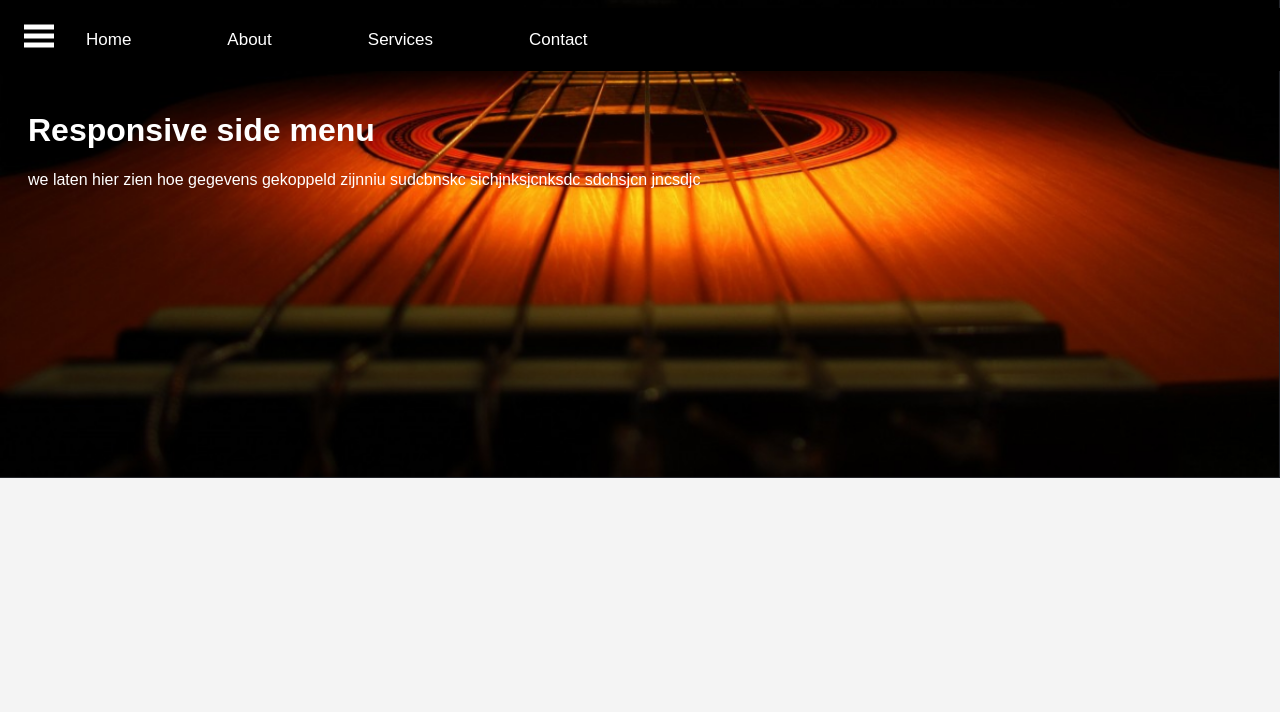
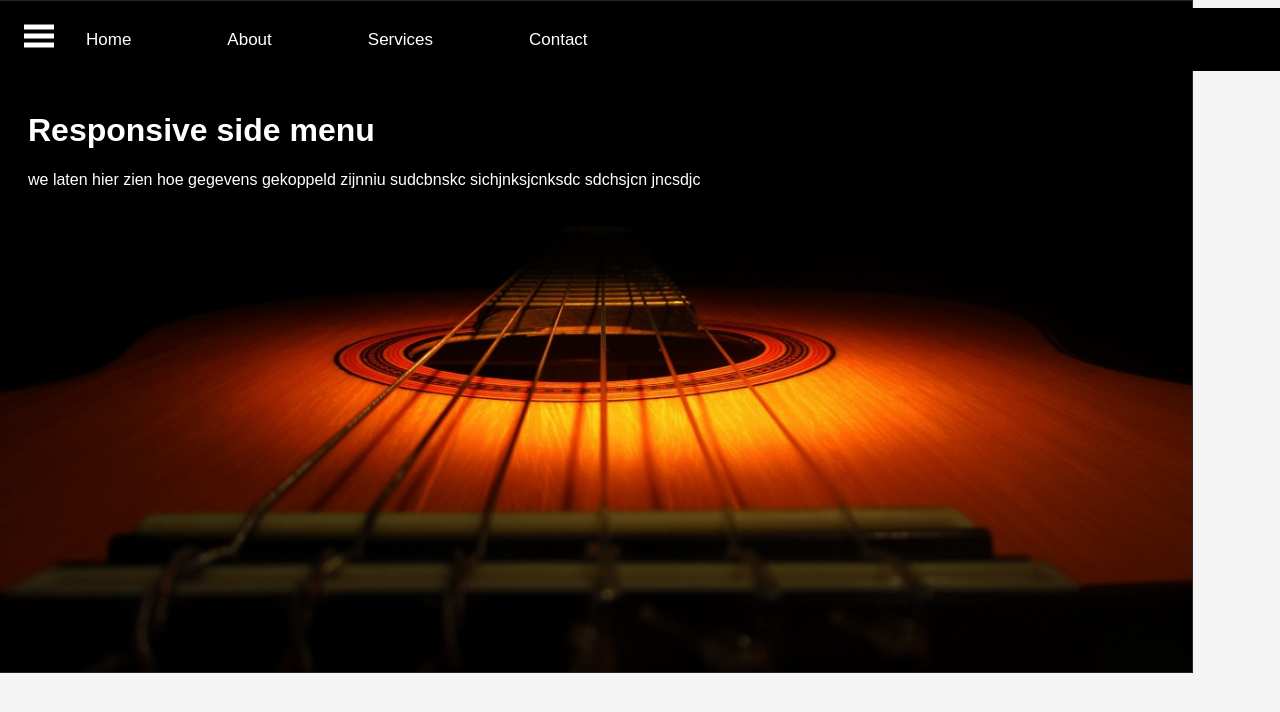
Before and after one commit to YHamers/band, a plain HTML site: page index.html in a window 1280 px wide. Shown: the top 712 px of the page. Drawn offline with Linux system fonts and the light colour scheme.

Commit message:
update via script

```diff
--- a/Stylebandgoed.css
+++ b/Stylebandgoed.css
@@ -8,9 +8,9 @@ body {
   width:100%;
 
   /* Center and scale the image nicely */
-  background-position: center;
+
   background-repeat: no-repeat;
-  background-size: cover;
+  background-size: auto;
 
 }
 
```
